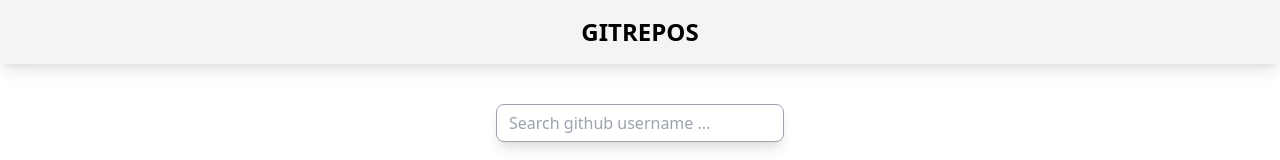
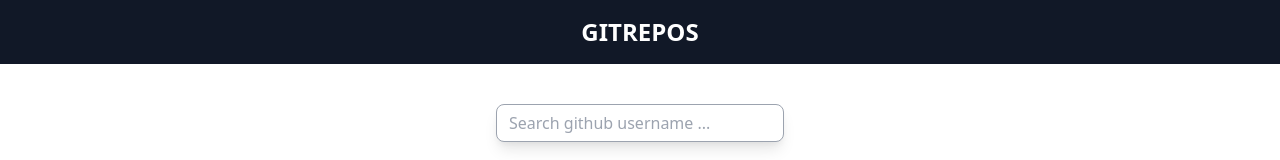
Before and after one commit to mohdenny/github-api-app, a React (Create React App) app: page / in a window 1280 px wide. Shown: the top 160 px of the page. Built offline with nearby package versions, Linux system fonts and the light colour scheme; no server answers.

Commit message:
change element div to p and change background color and font color

```diff
--- a/src/components/layout/Navbar.js
+++ b/src/components/layout/Navbar.js
@@ -3,10 +3,10 @@
 const Navbar = () => {
     return (
         <Fragment>
-            <nav className="bg-gray-100 shadow-lg">
+            <nav className="bg-gray-900">
                 <div className="max-w-7xl mx-auto px-2 sm:px-6 lg:px-8">
                     <div className="flex flex-col justify-center items-center h-16">
-                        <div className="font-bold text-2xl">GITREPOS</div>
+                        <p className="font-bold text-2xl text-white">GITREPOS</p>
                     </div>
                 </div>
             </nav>
```
